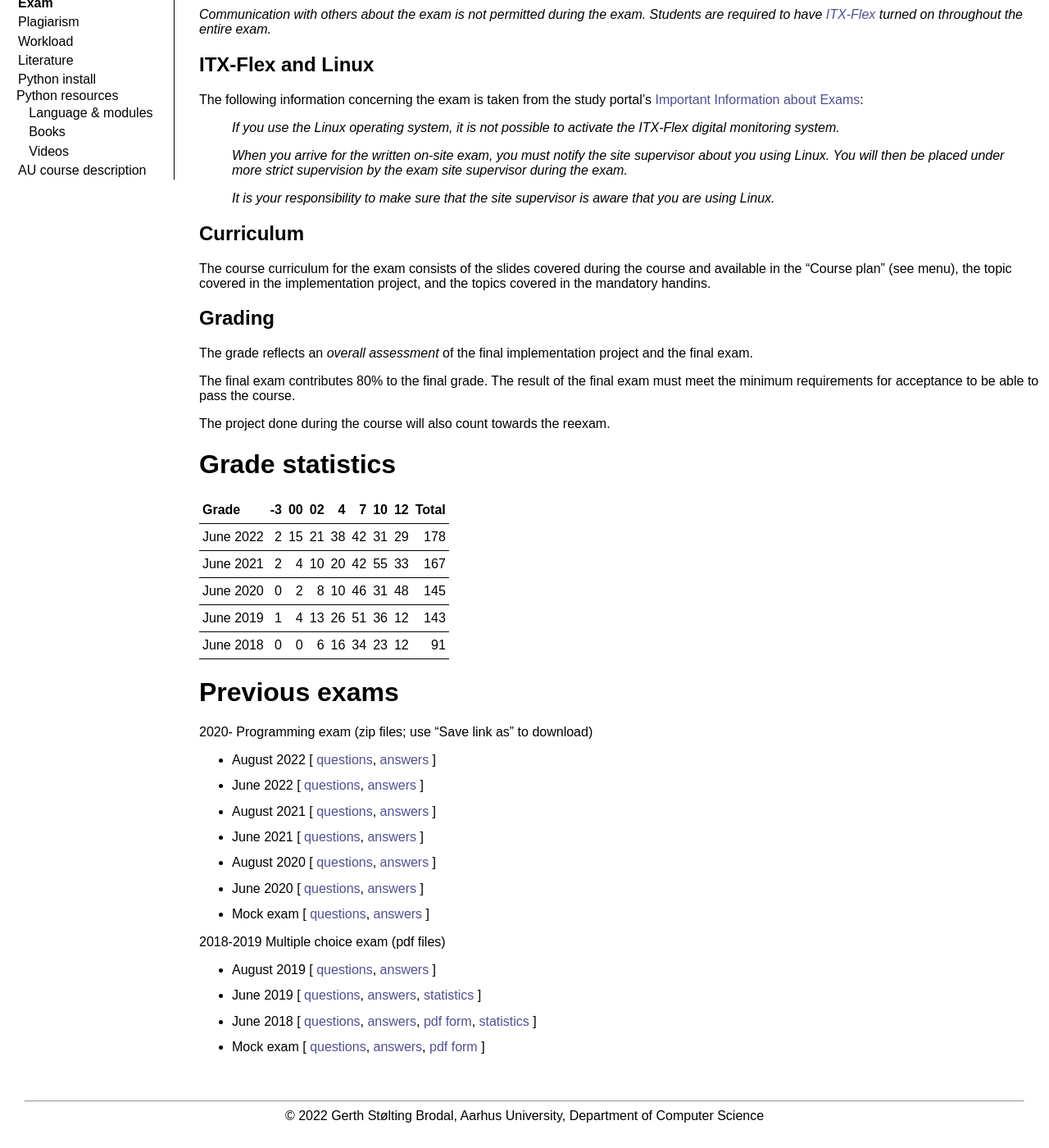
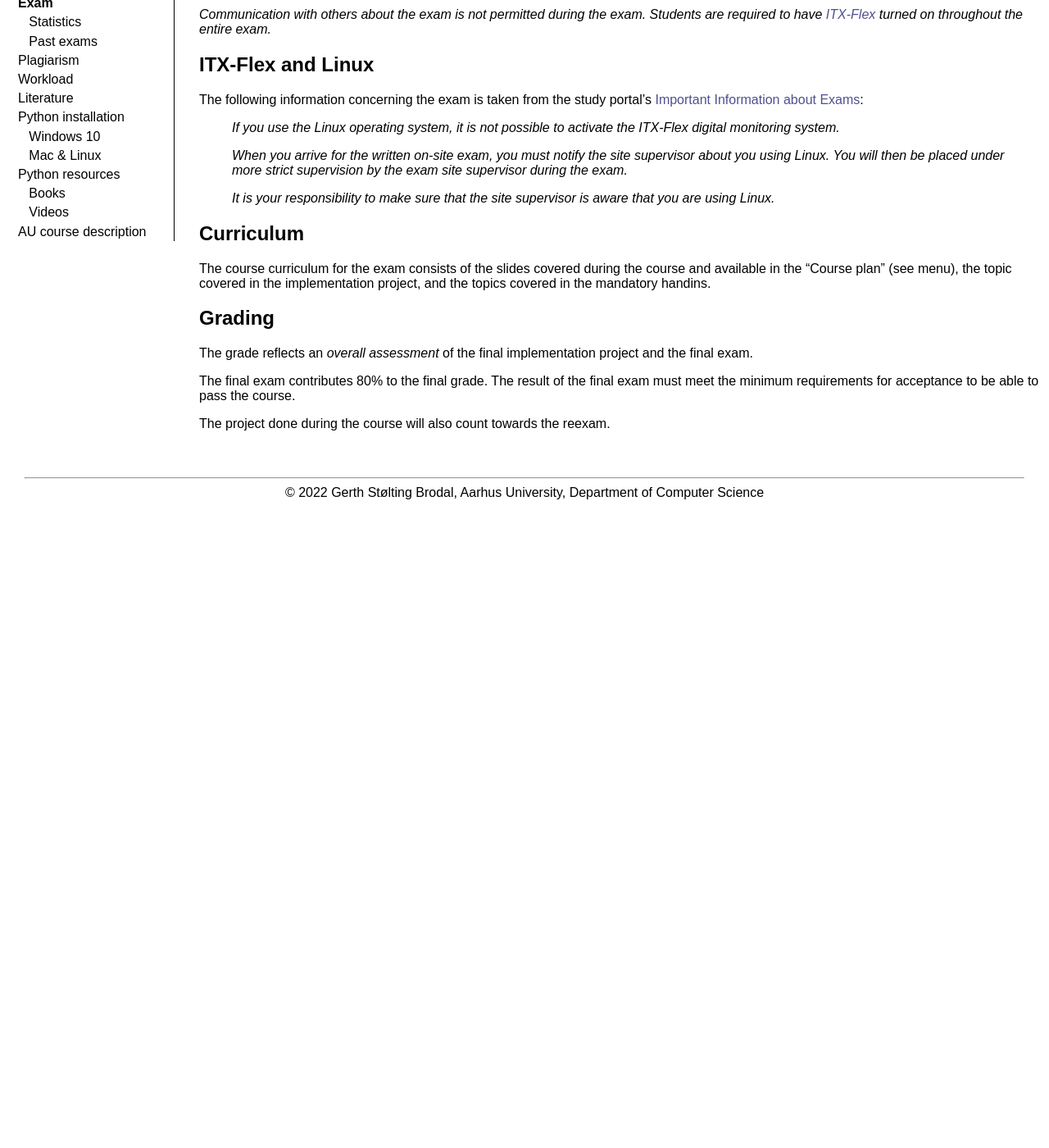
Before and after one commit to gsbrodal/gsbrodal.github.io, a Jekyll site: the page built from ipsa/exam-rules.md, in a window 1280 px wide and 1400 px high, scrolled down 427 px. Shown: the whole window at 82% size. Built offline with Jekyll 4.4.1, drawn with Linux system fonts in a browser that asks for light colours; our own code applies the rules of GitHub Pages for plain Markdown files; after the commit the page ends 1067 px from its top, so only the background shows below that.

Commit message:
split into submenus

```diff
--- a/_config.yml
+++ b/_config.yml
@@ -30,17 +30,24 @@ menu:
   - title: "&nbsp;&nbsp;&nbsp;V - Open topic"
     url: "project-5-open-topic"
   - title: "Exam"
-    url: "exam"
+    url: "exam-rules"
+  - title: "&nbsp;&nbsp;&nbsp;Statistics"
+    url: "exam-statistics"
+  - title: "&nbsp;&nbsp;&nbsp;Past exams"
+    url: "exam-past"
   - title: "Plagiarism"
     url: "plagiarism"
   - title: "Workload"
     url: "workload"
   - title: "Literature"
     url: "literature"
-  - title: "Python install"
-    url: "install"
+  - title: "Python installation"
+    url: "install-intro"
+  - title: "&nbsp;&nbsp;&nbsp;Windows 10"
+    url: "install-windows"
+  - title: "&nbsp;&nbsp;&nbsp;Mac &amp; Linux"
+    url: "install-mac-linux"
   - title: "Python resources"
-  - title: "&nbsp;&nbsp;&nbsp;Language &amp; modules"
     url: "resources-modules"
   - title: "&nbsp;&nbsp;&nbsp;Books"
     url: "resources-books"
--- a/_layouts/ipsa.html
+++ b/_layouts/ipsa.html
@@ -64,7 +64,7 @@
       </div>
     </header>
     <nav>
-      {% for entry in site.menu %}{% if entry.url != nil %}{% if page.url contains entry.url %}<a href="{{ entry.url }}" class="current">{% else %}<a href="{{ entry.url }}">{% endif %}{{ entry.title }}</a>{% else %}{{ entry.title }}{% endif %}
+      {% for entry in site.menu %}{% if page.url contains entry.url %}<a href="{{ entry.url }}" class="current">{% else %}<a href="{{ entry.url }}">{% endif %}{{ entry.title }}</a>
       {% endfor %}
     </nav><div class="content">{{ content }}</div>
     <footer>
--- a/ipsa/exam.md
+++ b/ipsa/exam-rules.md
@@ -35,58 +35,3 @@ The grade reflects an _overall assessment_ of the final implementation project a
 The final exam contributes 80% to the final grade. The result of the final exam must meet the minimum requirements for acceptance to be able to pass the course.
 
 The project done during the course will also count towards the reexam.
-
-# Grade statistics
-
-| Grade     | -3 | 00 | 02 |  4 |  7 | 10 | 12 | Total |
-|:----------|---:|---:|---:|---:|---:|---:|---:|------:|
-| June 2022 |  2 | 15 | 21 | 38 | 42 | 31 | 29 |  178  |
-| June 2021 |  2 |  4 | 10 | 20 | 42 | 55 | 33 |  167  |
-| June 2020 |  0 |  2 |  8 | 10 | 46 | 31 | 48 |  145  |
-| June 2019 |  1 |  4 | 13 | 26 | 51 | 36 | 12 |  143  |
-| June 2018 |  0 |  0 |  6 | 16 | 34 | 23 | 12 |   91  |
-
-# Previous exams
-
-2020- Programming exam (zip files; use "Save link as" to download)
-
-* August 2022 [
-  [questions](exams/ipsa22r.zip),
-  [answers](exams/ipsa22r-answers.zip) ]
-* June 2022 [
-  [questions](exams/ipsa22.zip),
-  [answers](exams/ipsa22answers.zip) ]
-* August 2021 [
-  [questions](exams/ipsa21r.zip),
-  [answers](exams/ipsa21r-answers.zip) ]
-* June 2021 [
-  [questions](exams/ipsa21.zip),
-  [answers](exams/ipsa21answers.zip) ]
-* August 2020 [
-  [questions](exams/ipsa20r.zip),
-  [answers](exams/ipsa20r-answers.zip) ]
-* June 2020 [
-  [questions](exams/ipsa20.zip),
-  [answers](exams/ipsa20answers.zip) ]
-* Mock exam [
-  [questions](exams/ipsa20mock.zip),
-  [answers](exams/ipsa20mock-answers.zip) ]
-
-2018-2019 Multiple choice exam (pdf files)
-
-* August 2019 [
-  [questions](http://cs.au.dk/~gerth/share/exams/ipsa19r.pdf),
-  [answers](http://cs.au.dk/~gerth/share/exams/ipsa19r-answers.pdf) ]
-* June 2019 [
-  [questions](http://cs.au.dk/~gerth/share/exams/ipsa19.pdf),
-  [answers](http://cs.au.dk/~gerth/share/exams/ipsa19answers.pdf),
-  [statistics](http://cs.au.dk/~gerth/share/exams/ipsa19statistics.pdf) ]
-* June 2018 [
-  [questions](http://cs.au.dk/~gerth/share/exams/ipsa18.pdf),
-  [answers](http://cs.au.dk/~gerth/share/exams/ipsa18answers.pdf),
-  [pdf form](http://cs.au.dk/~gerth/share/exams/ipsa18pdfform.pdf),
-  [statistics](http://cs.au.dk/~gerth/share/exams/ipsa18statistics.pdf) ]
-* Mock exam [
-  [questions](http://cs.au.dk/~gerth/share/exams/ipsa18mock.pdf),
-  [answers](http://cs.au.dk/~gerth/share/exams/ipsa18mock-answers.pdf),
-  [pdf form](http://cs.au.dk/~gerth/share/exams/ipsa18mock-pdfform.pdf) ]
```
Also changed, not shown: ipsa/exam-past.md (added, +44 -0 lines), ipsa/exam-statistics.md (added, +9 -0 lines), ipsa/install-intro.md (added, +9 -0 lines), ipsa/install-mac-linux.md (added, +3 -0 lines), ipsa/install-windows.md (renamed from ipsa/install.md, +0 -14 lines).
